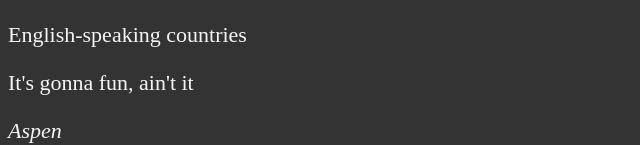
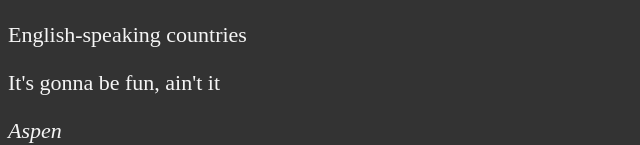
Before and after one commit to andrewgogetter/my-first-html-project, a plain HTML site: page index_beta.html in a window 1280 px wide. Shown: the part 664-809 px from the top of the page, 0-640 px from the left. Drawn offline with Linux system fonts and the light colour scheme.

Commit message:
Update index_beta.html
Another typos fixed

```diff
--- a/index_beta.html
+++ b/index_beta.html
@@ -36,7 +36,7 @@
 
     <h3>Places I wanna visit</h3>
     <p>English-speaking countries</p>
-    <p>It's gonna fun, ain't it</p>
+    <p>It's gonna be fun, ain't it</p>
     <address>
         Aspen<br>
         Colorado<br>
```
